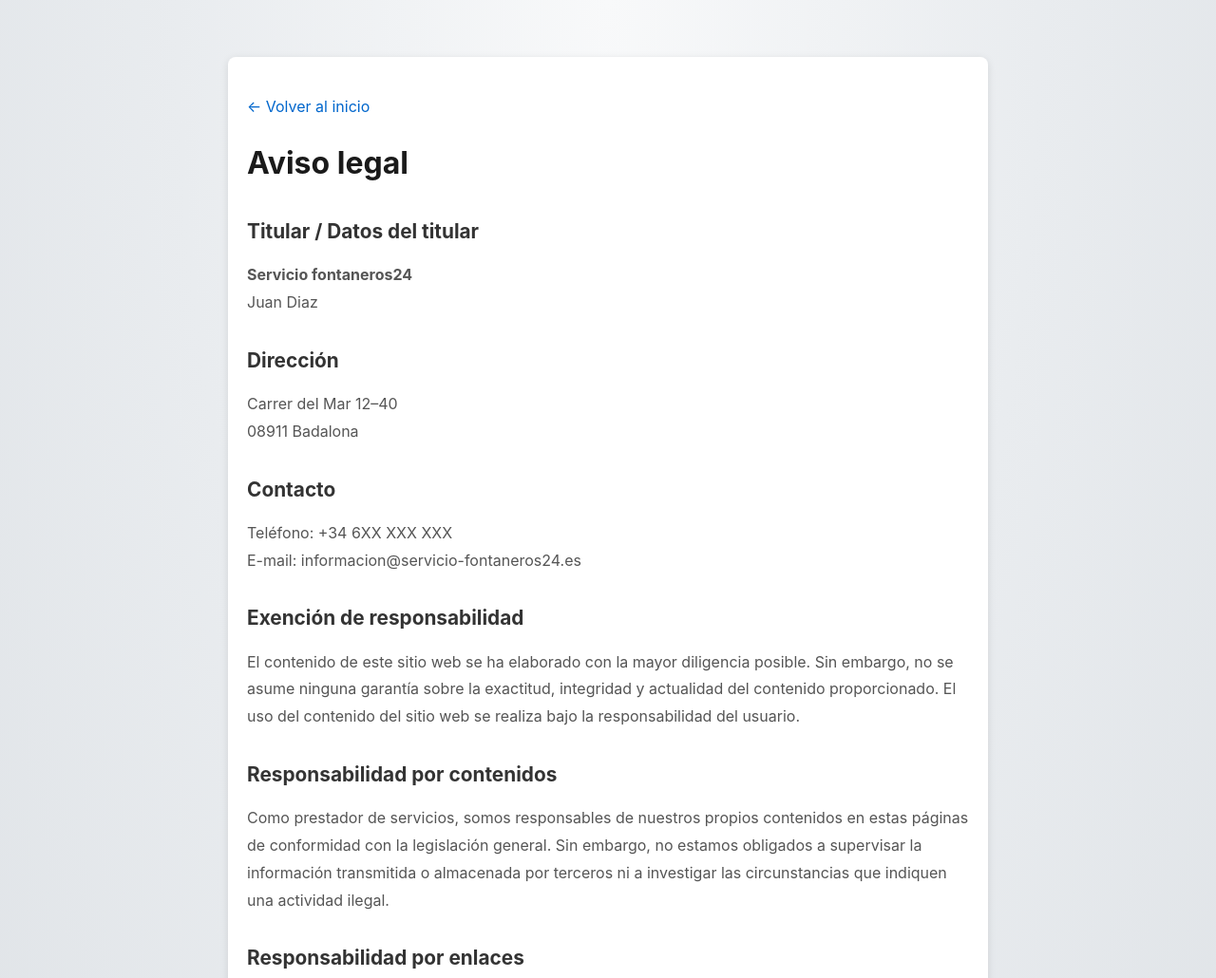
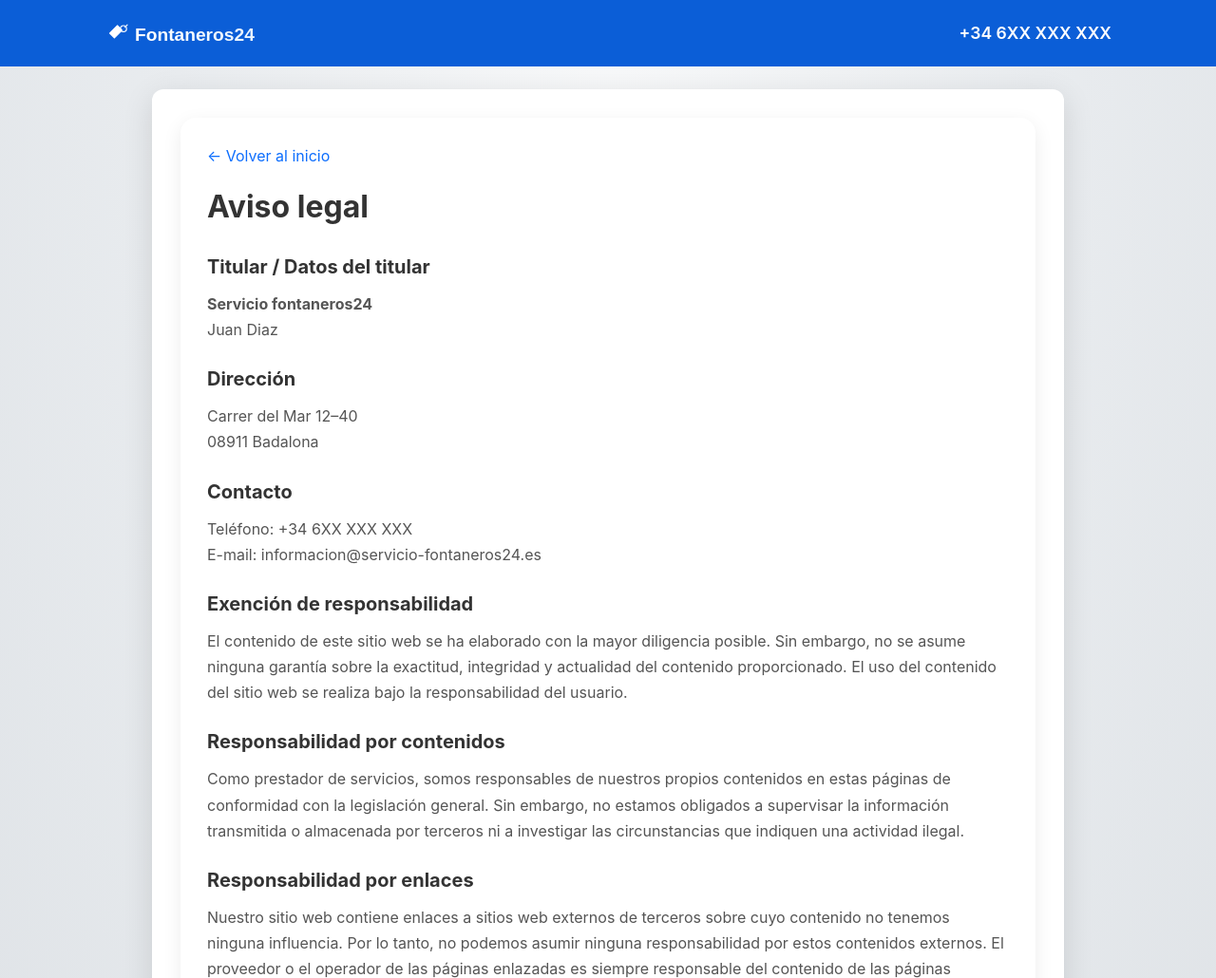
Before and after one commit to ElyasRa/landingpage-Fontanero, a plain HTML site: page impressum/index.html in a window 1280 px wide. Shown: the top 1030 px of the page at 95% size. Drawn offline with Linux system fonts and the light colour scheme.

Commit message:
Performance + layout updates (responsive hero images, caching, legal pages)

```diff
--- a/assets/css/styles.css
+++ b/assets/css/styles.css
@@ -666,3 +666,29 @@ footer p {
     object-position: center 30%;
   }
 }
+
+/* Hotfix: prevent desktop scroll, keep one-screen layout */
+@media (min-width: 992px) {
+  .hero {
+    min-height: auto !important;
+    padding-top: 24px !important;
+    padding-bottom: 24px !important;
+  }
+}
+
+/* URGENTE_HERO_DESKTOP_ONLY */
+@media (min-width: 1024px) {
+  .urgente-page .hero-content {
+    align-items: stretch;
+  }
+  .urgente-page .hero-image {
+    /* reduce desktop image height so the whole page fits above the fold */
+    max-height: 520px;
+  }
+  .urgente-page .hero-image img {
+    width: 100%;
+    height: 520px;
+    object-fit: cover;
+    object-position: center;
+  }
+}
--- a/impressum/index.html
+++ b/impressum/index.html
@@ -5,71 +5,66 @@
   <meta name="viewport" content="width=device-width, initial-scale=1.0">
   <title>Aviso legal - Fontanero</title>
   <link rel="stylesheet" href="/assets/css/styles.css">
-  <style>
-    .legal-page {
-      max-width: 800px;
-      margin: 60px auto;
-      padding: 40px 20px;
-      background: white;
-      border-radius: 8px;
-      box-shadow: 0 2px 8px rgba(0,0,0,0.1);
-    }
-    .legal-page h1 {
-      font-size: 2rem;
-      margin-bottom: 30px;
-      color: #1a1a1a;
-    }
-    .legal-page h2 {
-      font-size: 1.3rem;
-      margin-top: 30px;
-      margin-bottom: 15px;
-      color: #333;
-    }
-    .legal-page p {
-      margin-bottom: 20px;
-      line-height: 1.8;
-      color: #555;
-    }
-    .back-link {
-      display: inline-block;
-      margin-bottom: 20px;
-      color: #0066cc;
-      text-decoration: none;
-    }
-    .back-link:hover {
-      text-decoration: underline;
-    }
-  </style>
 </head>
 <body>
-  <div class="legal-page">
-    <a href="/" class="back-link">← Volver al inicio</a>
-    <h1>Aviso legal</h1>
+  <header class="header">
+    <div class="container">
+      <div class="header-logo">
+        <img src="/assets/images/logo.svg" alt="Fontaneros24 - Servicio de fontanería profesional">
+      </div>
+      <a href="tel:+346XXXXXXXX" class="header-phone">+34 6XX XXX XXX</a>
+    </div>
+  </header>
 
-    <h2>Titular / Datos del titular</h2>
-    <p><strong>Servicio fontaneros24</strong><br>
-    Juan Diaz</p>
+  <main class="hero">
+    <div class="container">
+      <div class="hero-content" style="display:block;">
+        <div class="legal-page" style="max-width: 900px; margin: 0 auto; background: #fff; border-radius: 16px; box-shadow: 0 6px 20px rgba(0,0,0,0.08); padding: 28px;">
+          <a href="/" class="back-link" style="display:inline-block; margin-bottom: 14px; color:#0d6efd; text-decoration:none;">← Volver al inicio</a>
 
-    <h2>Dirección</h2>
-    <p>Carrer del Mar 12–40<br>
-    08911 Badalona</p>
+          <h1 style="margin:0 0 14px; font-size: 2rem;">Aviso legal</h1>
 
-    <h2>Contacto</h2>
-    <p>Teléfono: +34 6XX XXX XXX<br>
-    E-mail: informacion@servicio-fontaneros24.es</p>
+          <h2 style="margin:22px 0 10px; font-size:1.25rem;">Titular / Datos del titular</h2>
+          <p style="margin:0 0 12px; color:#555; line-height:1.7;">
+            <strong>Servicio fontaneros24</strong><br>
+            Juan Diaz
+          </p>
 
-    <h2>Exención de responsabilidad</h2>
-    <p>El contenido de este sitio web se ha elaborado con la mayor diligencia posible. Sin embargo, no se asume ninguna garantía sobre la exactitud, integridad y actualidad del contenido proporcionado. El uso del contenido del sitio web se realiza bajo la responsabilidad del usuario.</p>
+          <h2 style="margin:22px 0 10px; font-size:1.25rem;">Dirección</h2>
+          <p style="margin:0 0 12px; color:#555; line-height:1.7;">
+            Carrer del Mar 12–40<br>
+            08911 Badalona
+          </p>
 
-    <h2>Responsabilidad por contenidos</h2>
-    <p>Como prestador de servicios, somos responsables de nuestros propios contenidos en estas páginas de conformidad con la legislación general. Sin embargo, no estamos obligados a supervisar la información transmitida o almacenada por terceros ni a investigar las circunstancias que indiquen una actividad ilegal.</p>
+          <h2 style="margin:22px 0 10px; font-size:1.25rem;">Contacto</h2>
+          <p style="margin:0 0 12px; color:#555; line-height:1.7;">
+            Teléfono: +34 6XX XXX XXX<br>
+            E-mail: informacion@servicio-fontaneros24.es
+          </p>
 
-    <h2>Responsabilidad por enlaces</h2>
-    <p>Nuestro sitio web contiene enlaces a sitios web externos de terceros sobre cuyo contenido no tenemos ninguna influencia. Por lo tanto, no podemos asumir ninguna responsabilidad por estos contenidos externos. El proveedor o el operador de las páginas enlazadas es siempre responsable del contenido de las páginas enlazadas.</p>
+          <h2 style="margin:22px 0 10px; font-size:1.25rem;">Exención de responsabilidad</h2>
+          <p style="margin:0 0 12px; color:#555; line-height:1.7;">
+            El contenido de este sitio web se ha elaborado con la mayor diligencia posible. Sin embargo, no se asume ninguna garantía sobre la exactitud, integridad y actualidad del contenido proporcionado. El uso del contenido del sitio web se realiza bajo la responsabilidad del usuario.
+          </p>
 
-    <h2>Propiedad intelectual</h2>
-    <p>Los contenidos y obras creados por los operadores del sitio en estas páginas están sujetos a la legislación española sobre derechos de autor. La reproducción, edición, distribución y cualquier tipo de explotación fuera de los límites del derecho de autor requieren el consentimiento por escrito del autor o creador correspondiente.</p>
-  </div>
+          <h2 style="margin:22px 0 10px; font-size:1.25rem;">Responsabilidad por contenidos</h2>
+          <p style="margin:0 0 12px; color:#555; line-height:1.7;">
+            Como prestador de servicios, somos responsables de nuestros propios contenidos en estas páginas de conformidad con la legislación general. Sin embargo, no estamos obligados a supervisar la información transmitida o almacenada por terceros ni a investigar las circunstancias que indiquen una actividad ilegal.
+          </p>
+
+          <h2 style="margin:22px 0 10px; font-size:1.25rem;">Responsabilidad por enlaces</h2>
+          <p style="margin:0 0 12px; color:#555; line-height:1.7;">
+            Nuestro sitio web contiene enlaces a sitios web externos de terceros sobre cuyo contenido no tenemos ninguna influencia. Por lo tanto, no podemos asumir ninguna responsabilidad por estos contenidos externos. El proveedor o el operador de las páginas enlazadas es siempre responsable del contenido de las páginas enlazadas.
+          </p>
+
+          <h2 style="margin:22px 0 10px; font-size:1.25rem;">Propiedad intelectual</h2>
+          <p style="margin:0; color:#555; line-height:1.7;">
+            Los contenidos y obras creados por los operadores del sitio en estas páginas están sujetos a la legislación española sobre derechos de autor. La reproducción, edición, distribución y cualquier tipo de explotación fuera de los límites del derecho de autor requieren el consentimiento por escrito del autor o creador correspondiente.
+          </p>
+        </div>
+      </div>
+    </div>
+  </main>
 
   <footer>
     <div class="container">
```
Also changed, not shown: politica-de-privacidad/index.html (+31 -46 lines), urgente-24h/index.html (+18 -2 lines), assets/images/hero/fontanero-hero-1024.jpg, assets/images/hero/fontanero-hero-1024.webp, assets/images/hero/fontanero-hero-1400.jpg, assets/images/hero/fontanero-hero-1400.webp, assets/images/hero/fontanero-hero-480.jpg, assets/images/hero/fontanero-hero-480.webp, assets/images/hero/fontanero-hero-600.jpg, assets/images/hero/fontanero-hero-600.webp, assets/images/hero/fontanero-hero-768.jpg, assets/images/hero/fontanero-hero-768.webp, assets/images/urgente-hero-v2-800.webp (added), assets/images/urgente-hero-v2.jpg (added), 1 more files.
